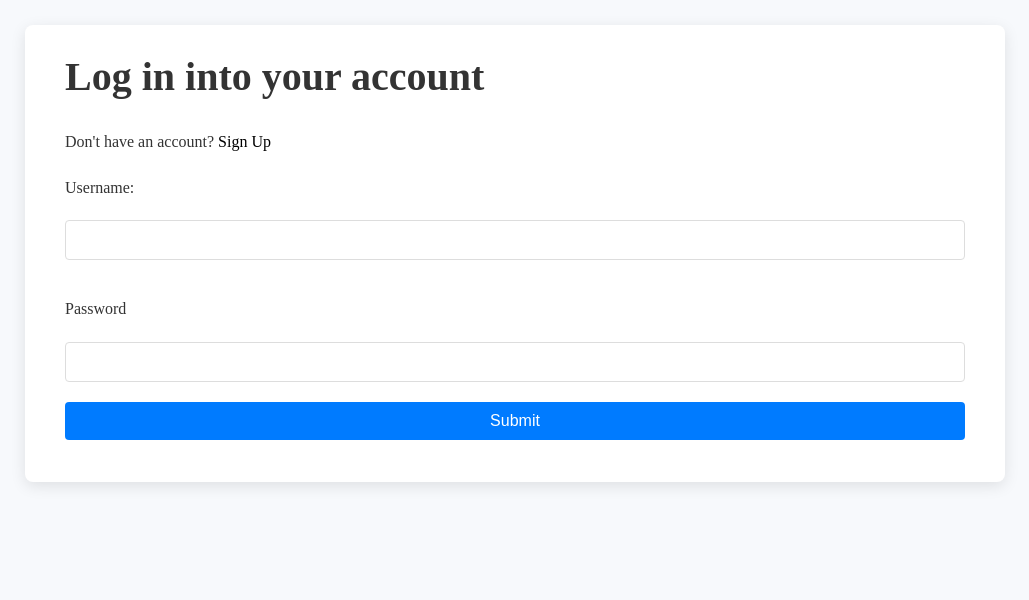
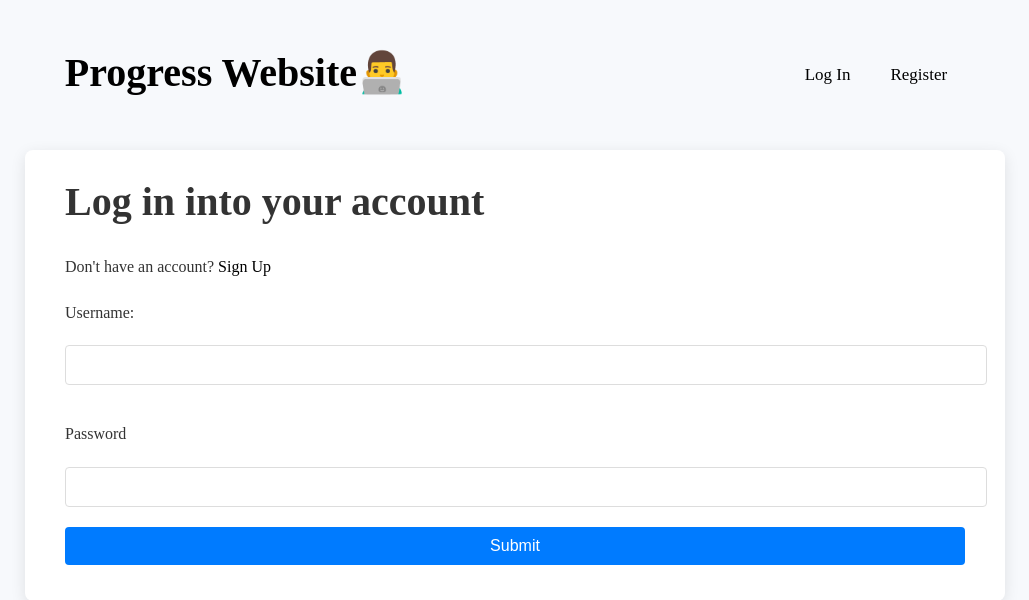
Before and after one commit to z1ppyyy/Progress-Website, a Django app: template progress/templates/login.html in a window 1280 px wide. Shown: the top 600 px of the page, without its empty margins (133-1162 px from the left). Run offline with Django 3.2, Linux system fonts and the light colour scheme; the template is opened without the code that fills it, so the values that code supplies are empty.

Commit message:
Edit header look when not authenticated. Add templates to login and register forms

```diff
--- a/progress/static/style.css
+++ b/progress/static/style.css
@@ -13,7 +13,6 @@ body {
 nav {
   display: flex;
   align-items: center;
-  justify-content: space-evenly;
 }
 
 nav ul {
--- a/progress/templates/header.html
+++ b/progress/templates/header.html
@@ -1,8 +1,17 @@
-<nav>
+{% if user.is_authenticated %}
+  <nav style="justify-content: space-evenly;">
+{% else %}
+  <nav style="justify-content: space-around;">
+{% endif %}
   <h1 class="nav-title"><a href="/" style="text-decoration: none; color: #000;">Progress Website👨‍💻</a></h1>
   <ul>
-    <li><a  type="button" href="/progress">Post something</a></li>
-    <li><a type="button" href="/profile/{{user.username}}">Your profile</a></li>
-    <li><a type="button" href="/logout">Log Out</a></li>
+    {% if user.is_authenticated %}
+      <li><a  type="button" href="/progress">Post something</a></li>
+      <li><a type="button" href="/profile/{{user.username}}">Your profile</a></li>
+      <li><a type="button" href="/logout">Log Out</a></li>
+    {% else %}
+      <li><a type="button" href="/login">Log In</a></li>
+      <li><a type="button" href="/register">Register</a></li>
+    {% endif %}
   </ul>
 </nav>
--- a/progress/templates/login.html
+++ b/progress/templates/login.html
@@ -1,10 +1,10 @@
-{% load static %}
+{% extends "base.html" %}
 
-<link rel="stylesheet" href="{% static 'style.css' %}">
+{% block title %}
+  <title>Registration</title>
+{% endblock %}
 
-<title>Login</title>
-
-<div class="container">
+{% block body %}
 
 	<h1 id="form-title">Log in into your account</h1>
 	<p>
@@ -21,4 +21,5 @@
 
 		<button class="full-width" type="submit">Submit</button>
 	</form>
-</div>
+
+{% endblock %}
```
Also changed, not shown: progress/templates/register.html (+6 -7 lines), progress/templates/index.html (indentation only).
